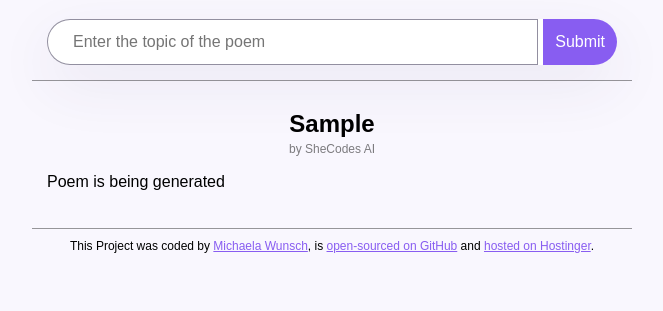
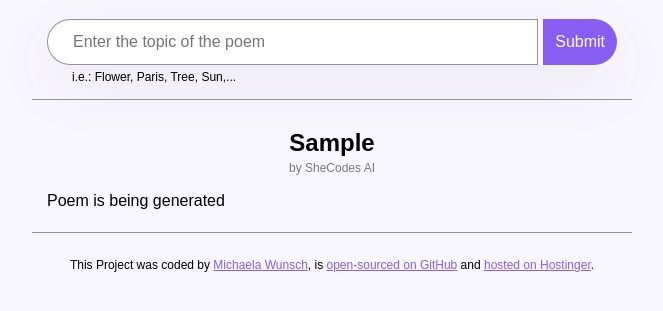
Before and after one commit to WunschCoding/Poem_Generator, a plain HTML site: page index.html in a window 1280 px wide. Both pictures are taken after typing "Sample" into the empty fields and a click on the input "Submit". Shown: the part 89-400 px from the top of the page, without its empty margins (308-971 px from the left). Drawn offline with nearby package versions, Linux system fonts and the light colour scheme; no server answers.

Commit message:
changed from starting with a fixed poem to starting without displaying the display section

```diff
--- a/index.html
+++ b/index.html
@@ -23,6 +23,7 @@
           />
           <input class="submit-button" type="submit" value="Submit" />
         </form>
+        <div class="hint">i.e.: Flower, Paris, Tree, Sun,...</div>
       </header>
       <main>
         <div class="poem-heading" id="poem-heading"></div>
--- a/src/index.js
+++ b/src/index.js
@@ -16,6 +16,8 @@ function generatingPoem(event) {
   poemAuthorElement.innerHTML = "SheCodes AI";
   let poemTextElement = document.querySelector("#poem-text");
   poemTextElement.innerHTML = "Poem is being generated";
+  let poemMain = document.querySelector("main");
+  poemMain.classList.remove("hidden");
 
   axios.get(apiUrl).then(displayPoem);
   inputPoemForm.value = null;
@@ -62,6 +64,13 @@ function startPoem() {
   poemTextElement.innerHTML = poemText;
 }
 
-startPoem();
+function hidePoemSection() {
+  let poemMain = document.querySelector("main");
+  poemMain.classList.add("hidden");
+}
+
+//startPoem();
+hidePoemSection();
+
 let submitPoemForm = document.querySelector("#poem-generator-form");
 submitPoemForm.addEventListener("submit", generatingPoem);
--- a/src/style.css
+++ b/src/style.css
@@ -12,9 +12,11 @@ header {
   border-bottom: 1px solid rgba(0, 0, 0, 0.4);
   margin-bottom: 10px;
 }
+main {
+  border-bottom: 1px solid rgba(0, 0, 0, 0.4);
+}
 
 footer {
-  border-top: 1px solid rgba(0, 0, 0, 0.4);
   padding-top: 10px;
   margin-top: 15px;
   text-align: center;
@@ -36,7 +38,7 @@ main {
   max-width: 600px;
 }
 .topic-input {
-  margin: 15px;
+  margin: 15px 15px 0px;
 }
 .input-text {
   font-size: 16px;
@@ -73,3 +75,10 @@ main {
   text-align: left;
   margin-top: 10px;
 }
+.hint {
+  font-size: 12px;
+  margin: 5px 40px 15px;
+}
+.hidden {
+  display: none;
+}
```
